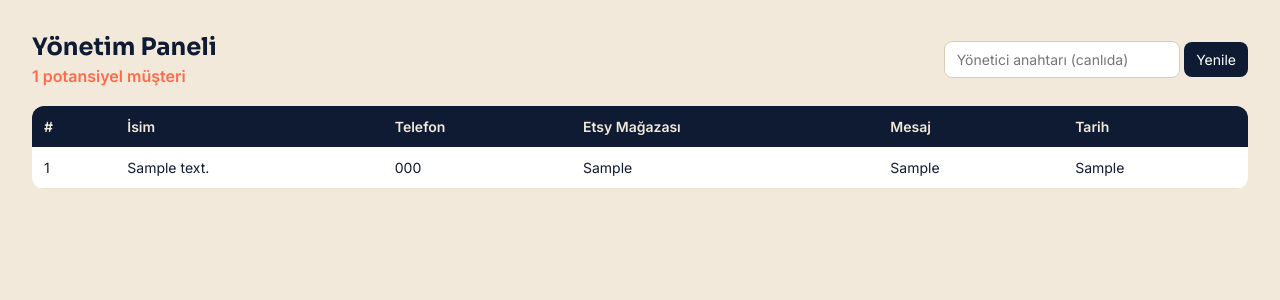
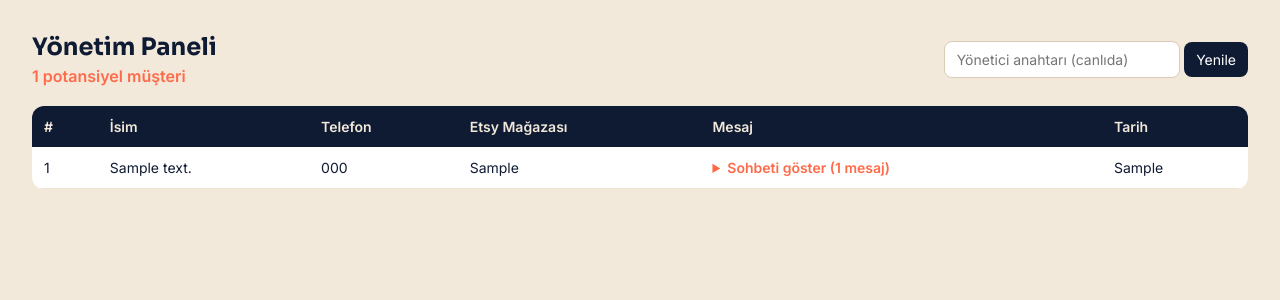
Before and after one commit to Allahverdyy/smartlead-ai, a Flask app: page /dashboard in a window 1280 px wide. Shown: the top 300 px of the page. Run offline with Flask 3, Linux system fonts and the light colour scheme; tables that the repository leaves empty hold one stand-in row (values such as "Sample post").

Commit message:
Lead ile tum sohbet kaydi, panelde sohbeti goster; bot daha yardimci ve tutarli

```diff
--- a/app/routes.py
+++ b/app/routes.py
@@ -12,6 +12,8 @@ from app.services.ai_service import ai_service, AIServiceError
 ISIM_DESENI = re.compile(r"^[A-Za-zÇĞİÖŞÜçğıöşü][A-Za-zÇĞİÖŞÜçğıöşü .'-]{1,99}$")   # harf, boşluk, nokta, kesme, tire
 TELEFON_DESENI = re.compile(r"^\+?[0-9 ()-]{1,20}$")                                 # rakam, boşluk, + ( ) -
 ETSY_DESENI = re.compile(r"^[A-Za-z0-9]{4,20}$")                                         # Etsy mağaza adı kuralı
+
+MESAJ_SINIRI = 4000   # lead ile kaydedilen sohbet dökümü (son 4000 karakter)
 
 # Blueprint 1: HTML sayfaları
 sayfalar = Blueprint('sayfalar', __name__)
@@ -126,7 +128,7 @@ def lead_kaydet():
         return _hata('Etsy mağaza adı 4-20 harf/rakam olmalıdır.', 400)
 
     try:
-        yeni_id = lead_ekle(isim, telefon, mesaj[:1000], etsy_magaza)
+        yeni_id = lead_ekle(isim, telefon, mesaj[-MESAJ_SINIRI:], etsy_magaza)
     except sqlite3.Error:
         return _hata('Kayıt sırasında bir sorun oluştu.', 500)
 
--- a/app/templates/dashboard.html
+++ b/app/templates/dashboard.html
@@ -19,6 +19,10 @@
   th { background:var(--navy); color:var(--krem); text-align:left; padding:12px; font-weight:600; }
   td { padding:12px; border-bottom:1px solid #eee3d2; vertical-align:top; }
   #durum { margin-top:12px; color:#a3301a; }
+  summary { cursor:pointer; color:var(--mercan); font-weight:600; }
+  details p { margin:6px 0; line-height:1.45; white-space:pre-wrap; }
+  details p.ziyaretci { color:var(--navy); }
+  details p.asistan { color:#4A5468; padding-left:12px; border-left:3px solid var(--mercan); }
 </style>
 </head>
 <body>
@@ -38,6 +42,23 @@
   </table>
   <div id="durum"></div>
 <script>
+  // Sohbet dökümü: kapalıyken ilk satır, tıklanınca tamamı (Ziyaretçi / Asistan renkli)
+  function sohbetHucresi(metin) {
+    if (!metin) { const s = document.createElement('span'); s.textContent = '—'; return s; }
+    const det = document.createElement('details');
+    const sum = document.createElement('summary');
+    const satirlar = metin.split('\n');
+    sum.textContent = 'Sohbeti göster (' + satirlar.length + ' mesaj)';
+    det.appendChild(sum);
+    for (const satir of satirlar) {
+      const p = document.createElement('p');
+      p.className = satir.startsWith('Asistan:') ? 'asistan' : 'ziyaretci';
+      p.textContent = satir;
+      det.appendChild(p);
+    }
+    return det;
+  }
+
   async function yukle() {
     const durum = document.getElementById('durum');
     durum.textContent = '';
@@ -52,11 +73,12 @@
       govde.innerHTML = '';
       for (const l of veri.leadler) {
         const tr = document.createElement('tr');
-        for (const deger of [l.id, l.isim, l.telefon, l.etsy_magaza || '—', l.mesaj || '—', l.tarih]) {
+        [l.id, l.isim, l.telefon, l.etsy_magaza || '—', null, l.tarih].forEach((deger) => {
           const td = document.createElement('td');
-          td.textContent = deger;         // XSS'e karşı güvenli
+          if (deger === null) td.appendChild(sohbetHucresi(l.mesaj));
+          else td.textContent = deger;   // XSS'e karşı güvenli
           tr.appendChild(td);
-        }
+        });
         govde.appendChild(tr);
       }
     } catch {
--- a/app/templates/index.html
+++ b/app/templates/index.html
@@ -229,12 +229,13 @@
     const buton = e.target.querySelector('button');
     const isim = document.getElementById('isim').value.trim();
     const telefon = document.getElementById('telefon').value.trim();
-    const kullaniciMesajlari = gecmis.filter(m => m.role === 'user').map(m => m.content);
+    // Sohbetin tamamı, kimin yazdığıyla birlikte (panelde okunabilsin diye)
+    const sohbetDokumu = gecmis.map(m => (m.role === 'user' ? 'Ziyaretçi: ' : 'Asistan: ') + m.content).join('\n');
     buton.disabled = true;
     try {
       const yanit = await fetch('/api/leads', {
         method: 'POST', headers: {'Content-Type': 'application/json'},
-        body: JSON.stringify({ isim, telefon, mesaj: kullaniciMesajlari.join(' | ') })
+        body: JSON.stringify({ isim, telefon, mesaj: sohbetDokumu })
       });
       const veri = await yanit.json();
       if (veri.basari) {
--- a/config.py
+++ b/config.py
@@ -45,6 +45,10 @@ class Config:
         "ÜCRETSİZ ÖRNEK: Başlık/etiket istenirse yalnızca 1 başlık ve en fazla 5 etiket ver, açıklama yazma; sonra "
         "farkı anlat: üye panelindeki listing aracı 50-90 karakterlik başlık, tam 13 etiket ve açıklamayı birlikte "
         "hazırlar, marka riskli kelimeleri ayıklar, mockup stüdyosuyla görsel üretir; Freemium'da günde 5 listing ücretsiz.\n"
+        "YARDIM ET, SORGULAMA: Kullanıcı ürününü veya fikrini söylediyse önce 1-2 somut, uygulanabilir öneri ver "
+        "(niş, tasarım, hedef kitle, listing), sonra en fazla tek soru sor. Aynı soruyu tekrar sorma. Anlamadığın "
+        "kısa veya tek kelimelik mesajlarda duygu yorumu yapma; ne demek istediğini kısaca sor. Meme tasarımlarında "
+        "meme görsellerinin ve karakterlerin çoğunun telifli olduğunu, özgün çizim ve metinle çalışmak gerektiğini söyle.\n"
         "ÜSLUP: Türkçe, samimi, her zaman 'siz' diye hitap et; en fazla 4-5 cümle; düz metin (yıldız, başlık, liste, "
         "madde işareti yok); imza yok; verilen adresler dışında link yok. Selamlaşmada paket listesi dökme, önce ne "
         "sattığını sor. Kullanıcı kızgın veya kabaysa sakin kal, satış yapma. Satın alma niyeti görürsen (fiyat, "
```
Also changed, not shown: tests/test_api.py (+7 -0 lines).
